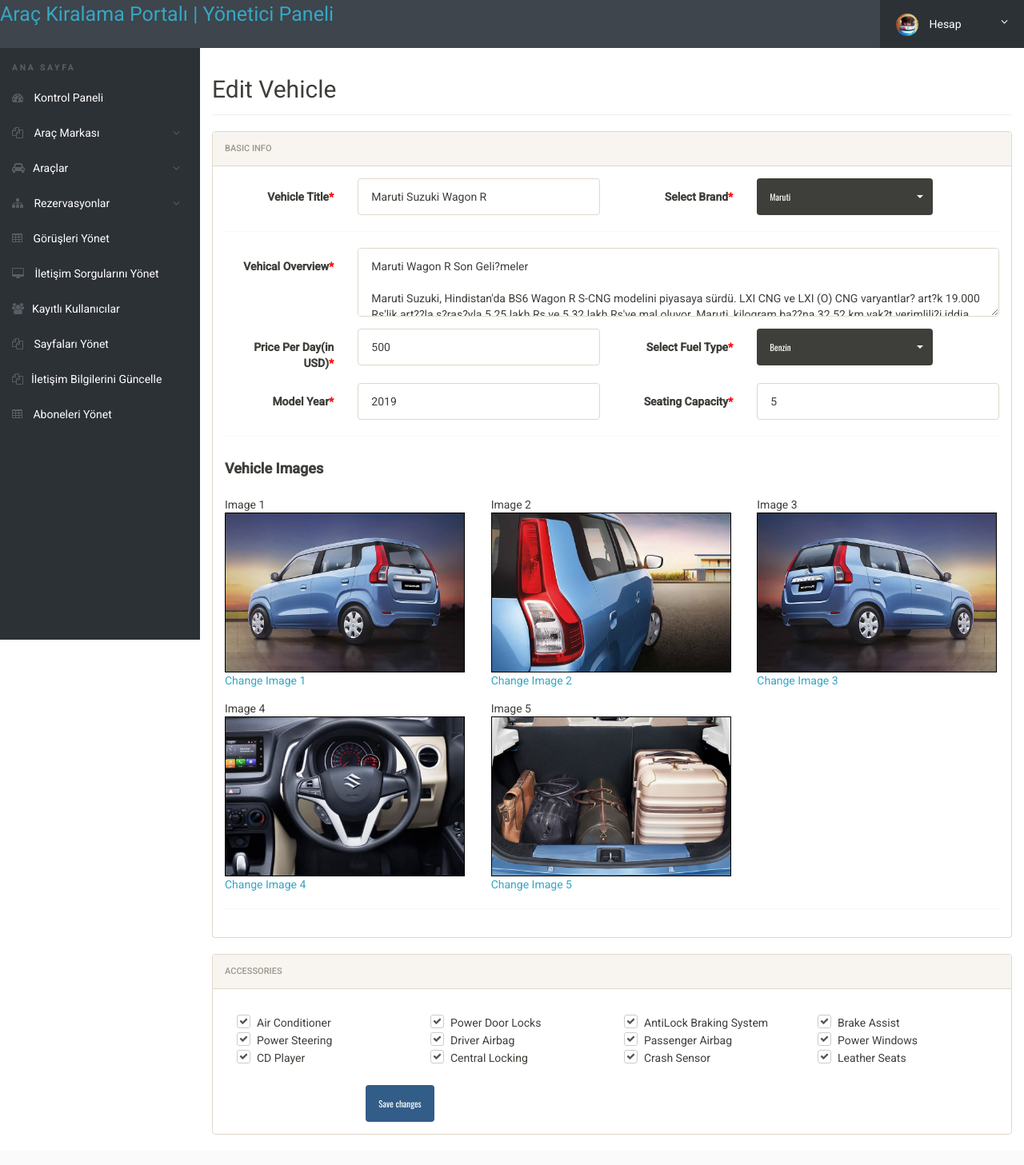
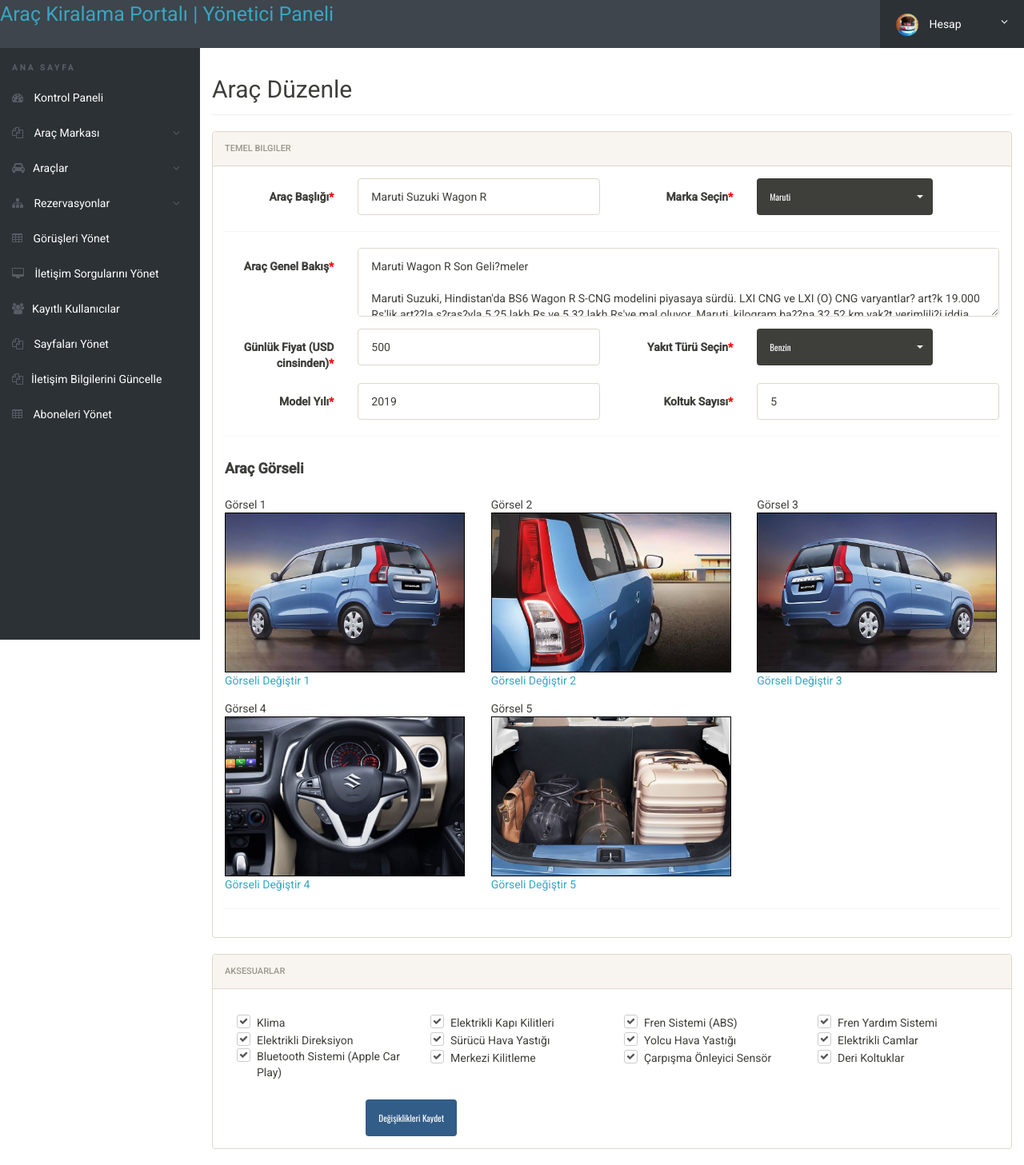
Before and after one commit to bbozkurtyusuf/bozkurt-car-rental, a PHP site: page /admin/edit-vehicle.php?id=1 in a window 1280 px wide. Shown: the whole page at 80% size. Before the commit the page ends 1419 px from the top, so only its background shows below. Run offline with PHP 8.4, Linux system fonts and the light colour scheme; a user stored in the database is signed in; data comes from the database, SQL or seed files in the repository; data that the repository does not hold is empty.

Commit message:
edit-vehicle.php translate edildi

```diff
--- a/admin/edit-vehicle.php
+++ b/admin/edit-vehicle.php
@@ -73,7 +73,7 @@ $msg="Data updated successfully";
 	<meta name="author" content="">
 	<meta name="theme-color" content="#3e454c">
 
-	<title>Car Rental Portal | Admin Edit Vehicle Info</title>
+	<title>Araç Kiralama Portalı | Yönetici Araç Bilgisi Düzenle</title>
 
 	<!-- Font awesome -->
 	<link rel="stylesheet" href="css/font-awesome.min.css">
@@ -121,14 +121,14 @@ $msg="Data updated successfully";
 				<div class="row">
 					<div class="col-md-12">
 
-						<h2 class="page-title">Edit Vehicle</h2>
+						<h2 class="page-title">Araç Düzenle</h2>
 
 						<div class="row">
 							<div class="col-md-12">
 								<div class="panel panel-default">
-									<div class="panel-heading">Basic Info</div>
+									<div class="panel-heading">Temel Bilgiler</div>
 									<div class="panel-body">
-<?php if($msg){?><div class="succWrap"><strong>SUCCESS</strong>:<?php echo htmlentities($msg); ?> </div><?php } ?>
+<?php if($msg){?><div class="succWrap"><strong>BAŞARILI</strong>:<?php echo htmlentities($msg); ?> </div><?php } ?>
 <?php
 $id=intval($_GET['id']);
 $sql ="SELECT tblvehicles.*,tblbrands.BrandName,tblbrands.id as bid from tblvehicles join tblbrands on tblbrands.id=tblvehicles.VehiclesBrand where tblvehicles.id=:id";
@@ -144,11 +144,11 @@ foreach($results as $result)
 
 <form method="post" class="form-horizontal" enctype="multipart/form-data">
 <div class="form-group">
-<label class="col-sm-2 control-label">Vehicle Title<span style="color:red">*</span></label>
+<label class="col-sm-2 control-label">Araç Başlığı<span style="color:red">*</span></label>
 <div class="col-sm-4">
 <input type="text" name="vehicletitle" class="form-control" value="<?php echo htmlentities($result->VehiclesTitle)?>" required>
 </div>
-<label class="col-sm-2 control-label">Select Brand<span style="color:red">*</span></label>
+<label class="col-sm-2 control-label">Marka Seçin<span style="color:red">*</span></label>
 <div class="col-sm-4">
 <select class="selectpicker" name="brandname" required>
 <option value="<?php echo htmlentities($result->bid);?>"><?php echo htmlentities($bdname=$result->BrandName); ?> </option>
@@ -175,36 +175,36 @@ continue;
 
 <div class="hr-dashed"></div>
 <div class="form-group">
-<label class="col-sm-2 control-label">Vehical Overview<span style="color:red">*</span></label>
+<label class="col-sm-2 control-label">Araç Genel Bakış<span style="color:red">*</span></label>
 <div class="col-sm-10">
 <textarea class="form-control" name="vehicalorcview" rows="3" required><?php echo htmlentities($result->VehiclesOverview);?></textarea>
 </div>
 </div>
 
 <div class="form-group">
-<label class="col-sm-2 control-label">Price Per Day(in USD)<span style="color:red">*</span></label>
+<label class="col-sm-2 control-label">Günlük Fiyat (USD cinsinden)<span style="color:red">*</span></label>
 <div class="col-sm-4">
 <input type="text" name="priceperday" class="form-control" value="<?php echo htmlentities($result->PricePerDay);?>" required>
 </div>
-<label class="col-sm-2 control-label">Select Fuel Type<span style="color:red">*</span></label>
+<label class="col-sm-2 control-label">Yakıt Türü Seçin<span style="color:red">*</span></label>
 <div class="col-sm-4">
 <select class="selectpicker" name="fueltype" required>
 <option value="<?php echo htmlentities($result->FuelType);?>"> <?php echo htmlentities($result->FuelType);?> </option>
 
-<option value="Petrol">Petrol</option>
-<option value="Diesel">Diesel</option>
-<option value="CNG">CNG</option>
+<option value="Petrol">Benzin</option>
+<option value="Diesel">Dizel</option>
+<option value="CNG">Tüp</option>
 </select>
 </div>
 </div>
 
 
 <div class="form-group">
-<label class="col-sm-2 control-label">Model Year<span style="color:red">*</span></label>
+<label class="col-sm-2 control-label">Model Yılı<span style="color:red">*</span></label>
 <div class="col-sm-4">
 <input type="text" name="modelyear" class="form-control" value="<?php echo htmlentities($result->ModelYear);?>" required>
 </div>
-<label class="col-sm-2 control-label">Seating Capacity<span style="color:red">*</span></label>
+<label class="col-sm-2 control-label">Koltuk Sayısı<span style="color:red">*</span></label>
 <div class="col-sm-4">
 <input type="text" name="seatingcapacity" class="form-control" value="<?php echo htmlentities($result->SeatingCapacity);?>" required>
 </div>
@@ -212,40 +212,40 @@ continue;
 <div class="hr-dashed"></div>
 <div class="form-group">
 <div class="col-sm-12">
-<h4><b>Vehicle Images</b></h4>
+<h4><b>Araç Görseli</b></h4>
 </div>
 </div>
 
 
 <div class="form-group">
 <div class="col-sm-4">
-Image 1 <img src="img/vehicleimages/<?php echo htmlentities($result->Vimage1);?>" width="300" height="200" style="border:solid 1px #000">
-<a href="changeimage1.php?imgid=<?php echo htmlentities($result->id)?>">Change Image 1</a>
+Görsel 1 <img src="img/vehicleimages/<?php echo htmlentities($result->Vimage1);?>" width="300" height="200" style="border:solid 1px #000">
+<a href="changeimage1.php?imgid=<?php echo htmlentities($result->id)?>">Görseli Değiştir 1</a>
 </div>
 <div class="col-sm-4">
-Image 2<img src="img/vehicleimages/<?php echo htmlentities($result->Vimage2);?>" width="300" height="200" style="border:solid 1px #000">
-<a href="changeimage2.php?imgid=<?php echo htmlentities($result->id)?>">Change Image 2</a>
+Görsel 2<img src="img/vehicleimages/<?php echo htmlentities($result->Vimage2);?>" width="300" height="200" style="border:solid 1px #000">
+<a href="changeimage2.php?imgid=<?php echo htmlentities($result->id)?>">Görseli Değiştir 2</a>
 </div>
 <div class="col-sm-4">
-Image 3<img src="img/vehicleimages/<?php echo htmlentities($result->Vimage3);?>" width="300" height="200" style="border:solid 1px #000">
-<a href="changeimage3.php?imgid=<?php echo htmlentities($result->id)?>">Change Image 3</a>
+Görsel 3<img src="img/vehicleimages/<?php echo htmlentities($result->Vimage3);?>" width="300" height="200" style="border:solid 1px #000">
+<a href="changeimage3.php?imgid=<?php echo htmlentities($result->id)?>">Görseli Değiştir 3</a>
 </div>
 </div>
 
 
 <div class="form-group">
 <div class="col-sm-4">
-Image 4<img src="img/vehicleimages/<?php echo htmlentities($result->Vimage4);?>" width="300" height="200" style="border:solid 1px #000">
-<a href="changeimage4.php?imgid=<?php echo htmlentities($result->id)?>">Change Image 4</a>
+Görsel 4<img src="img/vehicleimages/<?php echo htmlentities($result->Vimage4);?>" width="300" height="200" style="border:solid 1px #000">
+<a href="changeimage4.php?imgid=<?php echo htmlentities($result->id)?>">Görseli Değiştir 4</a>
 </div>
 <div class="col-sm-4">
-Image 5
+Görsel 5
 <?php if($result->Vimage5=="")
 {
 echo htmlentities("File not available");
 } else {?>
 <img src="img/vehicleimages/<?php echo htmlentities($result->Vimage5);?>" width="300" height="200" style="border:solid 1px #000">
-<a href="changeimage5.php?imgid=<?php echo htmlentities($result->id)?>">Change Image 5</a>
+<a href="changeimage5.php?imgid=<?php echo htmlentities($result->id)?>">Görseli Değiştir 5</a>
 <?php } ?>
 </div>
 
@@ -261,7 +261,7 @@ echo htmlentities("File not available");
 <div class="row">
 <div class="col-md-12">
 <div class="panel panel-default">
-<div class="panel-heading">Accessories</div>
+<div class="panel-heading">Aksesuarlar</div>
 <div class="panel-body">
 
 
@@ -271,12 +271,12 @@ echo htmlentities("File not available");
 {?>
 <div class="checkbox checkbox-inline">
 <input type="checkbox" id="inlineCheckbox1" name="airconditioner" checked value="1">
-<label for="inlineCheckbox1"> Air Conditioner </label>
+<label for="inlineCheckbox1"> Klima </label>
 </div>
 <?php } else { ?>
 <div class="checkbox checkbox-inline">
 <input type="checkbox" id="inlineCheckbox1" name="airconditioner" value="1">
-<label for="inlineCheckbox1"> Air Conditioner </label>
+<label for="inlineCheckbox1"> Klima </label>
 </div>
 <?php } ?>
 </div>
@@ -285,12 +285,12 @@ echo htmlentities("File not available");
 {?>
 <div class="checkbox checkbox-inline">
 <input type="checkbox" id="inlineCheckbox1" name="powerdoorlocks" checked value="1">
-<label for="inlineCheckbox2"> Power Door Locks </label>
+<label for="inlineCheckbox2"> Elektrikli Kapı Kilitleri </label>
 </div>
 <?php } else {?>
 <div class="checkbox checkbox-success checkbox-inline">
 <input type="checkbox" id="inlineCheckbox1" name="powerdoorlocks" value="1">
-<label for="inlineCheckbox2"> Power Door Locks </label>
+<label for="inlineCheckbox2"> Elektrikli Kapı Kilitleri </label>
 </div>
 <?php }?>
 </div>
@@ -299,12 +299,12 @@ echo htmlentities("File not available");
 {?>
 <div class="checkbox checkbox-inline">
 <input type="checkbox" id="inlineCheckbox1" name="antilockbrakingsys" checked value="1">
-<label for="inlineCheckbox3"> AntiLock Braking System </label>
+<label for="inlineCheckbox3"> Fren Sistemi (ABS) </label>
 </div>
 <?php } else {?>
 <div class="checkbox checkbox-inline">
 <input type="checkbox" id="inlineCheckbox1" name="antilockbrakingsys" value="1">
-<label for="inlineCheckbox3"> AntiLock Braking System </label>
+<label for="inlineCheckbox3">  Fren Sistemi (ABS) </label>
 </div>
 <?php } ?>
 </div>
@@ -314,12 +314,12 @@ echo htmlentities("File not available");
 	?>
 <div class="checkbox checkbox-inline">
 <input type="checkbox" id="inlineCheckbox1" name="brakeassist" checked value="1">
-<label for="inlineCheckbox3"> Brake Assist </label>
+<label for="inlineCheckbox3"> Fren Yardım Sistemi </label>
 </div>
 <?php } else {?>
 <div class="checkbox checkbox-inline">
 <input type="checkbox" id="inlineCheckbox1" name="brakeassist" value="1">
-<label  for="inlineCheckbox3"> Brake Assist </label>
+<label  for="inlineCheckbox3"> Fren Yardım Sistemi </label>
 </div>
 <?php } ?>
 </div>
@@ -331,13 +331,13 @@ echo htmlentities("File not available");
 <div class="col-sm-3">
 <div class="checkbox checkbox-inline">
 <input type="checkbox" id="inlineCheckbox1" name="powersteering" checked value="1">
-<label for="inlineCheckbox1"> Power Steering </label>
+<label for="inlineCheckbox1"> Elektrikli Direksiyon </label>
 </div>
 <?php } else {?>
 <div class="col-sm-3">
 <div class="checkbox checkbox-inline">
 <input type="checkbox" id="inlineCheckbox1" name="powersteering" value="1">
-<label for="inlineCheckbox1"> Power Steering </label>
+<label for="inlineCheckbox1"> Elektrikli Direksiyon</label>
 </div>
 <?php } ?>
 </div>
@@ -347,12 +347,12 @@ echo htmlentities("File not available");
 ?>
 <div class="checkbox checkbox-inline">
 <input type="checkbox" id="inlineCheckbox1" name="driverairbag" checked value="1">
-<label for="inlineCheckbox2">Driver Airbag</label>
+<label for="inlineCheckbox2">Sürücü Hava Yastığı</label>
 </div>
 <?php } else { ?>
 <div class="checkbox checkbox-inline">
 <input type="checkbox" id="inlineCheckbox1" name="driverairbag" value="1">
-<label for="inlineCheckbox2">Driver Airbag</label>
+<label for="inlineCheckbox2">Sürücü Hava Yastığı</label>
 <?php } ?>
 </div>
 <div class="col-sm-3">
@@ -361,12 +361,12 @@ echo htmlentities("File not available");
 ?>
 <div class="checkbox checkbox-inline">
 <input type="checkbox" id="inlineCheckbox1" name="passengerairbag" checked value="1">
-<label for="inlineCheckbox3"> Passenger Airbag </label>
+<label for="inlineCheckbox3"> Yolcu Hava Yastığı </label>
 </div>
 <?php } else { ?>
 <div class="checkbox checkbox-inline">
 <input type="checkbox" id="inlineCheckbox1" name="passengerairbag" value="1">
-<label for="inlineCheckbox3"> Passenger Airbag </label>
+<label for="inlineCheckbox3"> Yolcu Hava Yastığı </label>
 </div>
 <?php } ?>
 </div>
@@ -376,12 +376,12 @@ echo htmlentities("File not available");
 ?>
 <div class="checkbox checkbox-inline">
 <input type="checkbox" id="inlineCheckbox1" name="powerwindow" checked value="1">
-<label for="inlineCheckbox3"> Power Windows </label>
+<label for="inlineCheckbox3"> Elektrikli Camlar </label>
 </div>
 <?php } else { ?>
 <div class="checkbox checkbox-inline">
 <input type="checkbox" id="inlineCheckbox1" name="powerwindow" value="1">
-<label for="inlineCheckbox3"> Power Windows </label>
+<label for="inlineCheckbox3">Elektrikli Camlar </label>
 </div>
 <?php } ?>
 </div>
@@ -394,12 +394,12 @@ echo htmlentities("File not available");
 ?>
 <div class="checkbox checkbox-inline">
 <input type="checkbox" id="inlineCheckbox1" name="cdplayer" checked value="1">
-<label for="inlineCheckbox1"> CD Player </label>
+<label for="inlineCheckbox1"> Bluetooth Sistemi (Apple Car Play) </label>
 </div>
 <?php } else {?>
 <div class="checkbox checkbox-inline">
 <input type="checkbox" id="inlineCheckbox1" name="cdplayer" value="1">
-<label for="inlineCheckbox1"> CD Player </label>
+<label for="inlineCheckbox1"> Bluetooth Sistemi (Apple Car Play) </label>
 </div>
 <?php } ?>
 </div>
@@ -409,12 +409,12 @@ echo htmlentities("File not available");
 ?>
 <div class="checkbox  checkbox-inline">
 <input type="checkbox" id="inlineCheckbox1" name="centrallocking" checked value="1">
-<label for="inlineCheckbox2">Central Locking</label>
+<label for="inlineCheckbox2">Merkezi Kilitleme</label>
 </div>
 <?php } else { ?>
 <div class="checkbox checkbox-success checkbox-inline">
 <input type="checkbox" id="inlineCheckbox1" name="centrallocking" value="1">
-<label for="inlineCheckbox2">Central Locking</label>
+<label for="inlineCheckbox2">Merkezi Kilitleme</label>
 </div>
 <?php } ?>
 </div>
@@ -424,12 +424,12 @@ echo htmlentities("File not available");
 ?>
 <div class="checkbox checkbox-inline">
 <input type="checkbox" id="inlineCheckbox1" name="crashcensor" checked value="1">
-<label for="inlineCheckbox3"> Crash Sensor </label>
+<label for="inlineCheckbox3">Çarpışma Önleyici Sensör </label>
 </div>
 <?php } else {?>
 <div class="checkbox checkbox-inline">
 <input type="checkbox" id="inlineCheckbox1" name="crashcensor" value="1">
-<label for="inlineCheckbox3"> Crash Sensor </label>
+<label for="inlineCheckbox3">Çarpışma Önleyici Sensör </label>
 </div>
 <?php } ?>
 </div>
@@ -439,12 +439,12 @@ echo htmlentities("File not available");
 ?>
 <div class="checkbox checkbox-inline">
 <input type="checkbox" id="inlineCheckbox1" name="leatherseats" checked value="1">
-<label for="inlineCheckbox3"> Leather Seats </label>
+<label for="inlineCheckbox3"> Deri Koltuklar </label>
 </div>
 <?php } else { ?>
 <div class="checkbox checkbox-inline">
 <input type="checkbox" id="inlineCheckbox1" name="leatherseats" value="1">
-<label for="inlineCheckbox3"> Leather Seats </label>
+<label for="inlineCheckbox3"> Deri Koltuklar </label>
 </div>
 <?php } ?>
 </div>
@@ -456,7 +456,7 @@ echo htmlentities("File not available");
 											<div class="form-group">
 												<div class="col-sm-8 col-sm-offset-2" >
 
-<button class="btn btn-primary" name="submit" type="submit" style="margin-top:4%">Save changes</button>
+<button class="btn btn-primary" name="submit" type="submit" style="margin-top:4%">Değişiklikleri Kaydet</button>
 												</div>
 											</div>
 
```
